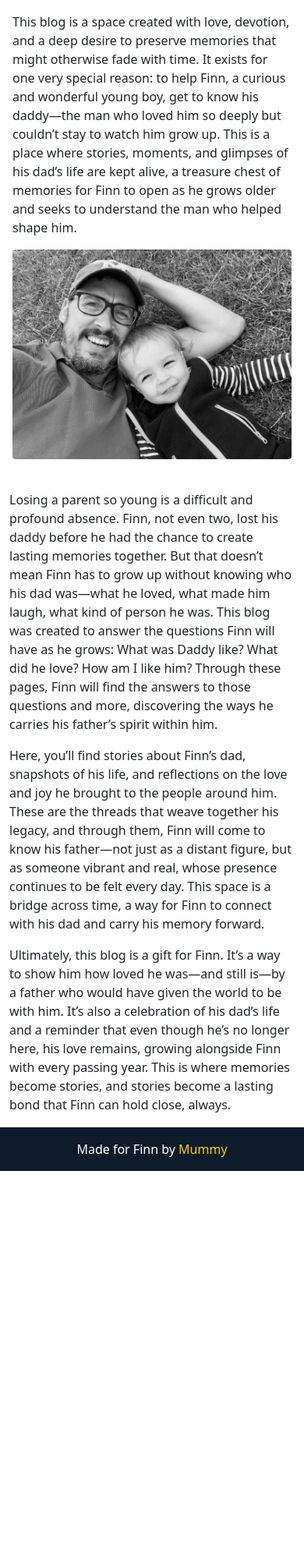
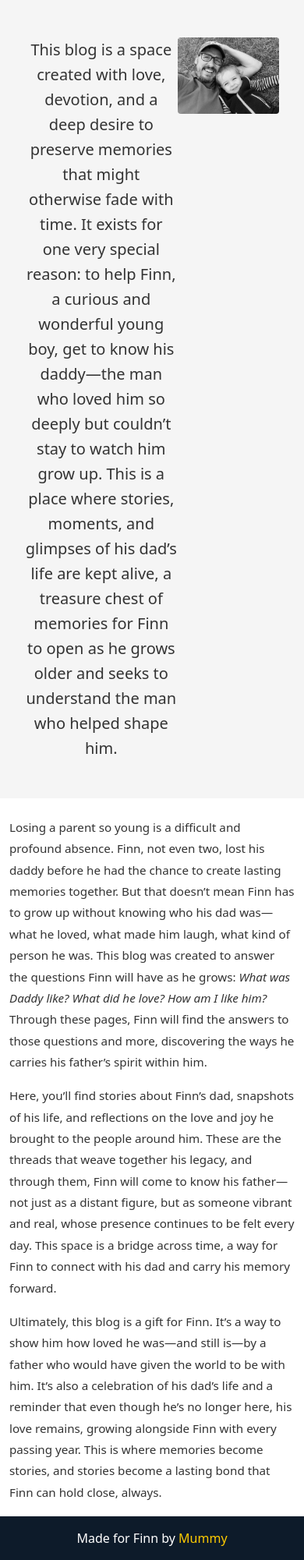
Before and after one commit to justynath/remember-me, a Django app: page /about/ in a window 390 px wide. Shown: the part 95-2096 px from the top of the page at 78% size. Before the commit the page ends 1597 px from the top, so only its background shows below. Run offline with Django 4.2, Linux system fonts and the light colour scheme.

Commit message:
Style the about page

```diff
--- a/memories/templates/memories/about.html
+++ b/memories/templates/memories/about.html
@@ -2,6 +2,11 @@
 {% load static %}
 
 {% block content %}
+
+{% block css %}
+    <link rel="stylesheet" href="{% static 'css/about.css' %}" />
+{% endblock css %}
+
 <div class="about-page">
     <!-- Introductory Section -->
     <div class="intro-section">
@@ -19,7 +24,7 @@
 
     <!-- Additional Content Section -->
     <div class="container mt-4">
-        <p>Losing a parent so young is a difficult and profound absence. Finn, not even two, lost his daddy before he had the chance to create lasting memories together. But that doesn’t mean Finn has to grow up without knowing who his dad was—what he loved, what made him laugh, what kind of person he was. This blog was created to answer the questions Finn will have as he grows: What was Daddy like? What did he love? How am I like him? Through these pages, Finn will find the answers to those questions and more, discovering the ways he carries his father’s spirit within him.</p>
+        <p>Losing a parent so young is a difficult and profound absence. Finn, not even two, lost his daddy before he had the chance to create lasting memories together. But that doesn’t mean Finn has to grow up without knowing who his dad was—what he loved, what made him laugh, what kind of person he was. This blog was created to answer the questions Finn will have as he grows: <em>What was Daddy like? What did he love? How am I like him?</em> Through these pages, Finn will find the answers to those questions and more, discovering the ways he carries his father’s spirit within him.</p>
 
         <p>Here, you’ll find stories about Finn’s dad, snapshots of his life, and reflections on the love and joy he brought to the people around him. These are the threads that weave together his legacy, and through them, Finn will come to know his father—not just as a distant figure, but as someone vibrant and real, whose presence continues to be felt every day. This space is a bridge across time, a way for Finn to connect with his dad and carry his memory forward.</p>
 
--- /dev/null
+++ b/static/css/about.css
@@ -0,0 +1,67 @@
+/* About Page Styling */
+.about-page .intro-section {
+    background-color: var(--clr-bg-light);
+    padding: 2rem 1rem;
+    display: flex;
+    flex-wrap: wrap;
+    gap: 1rem;
+}
+
+.about-page .intro-text {
+    flex: 1;
+    display: flex;
+    align-items: center;
+    justify-content: center;
+    text-align: center;
+    height: 100%;
+}
+
+.about-page .intro-text p {
+    font-size: 1.25rem;
+    color: var(--clr-text-dark);
+    line-height: 1.6;
+    margin: 0;
+}
+
+.about-page .intro-image {
+    flex: 0 0 40%;
+    padding: 1rem;
+}
+
+.about-page .intro-image img {
+    width: 100%;
+    border-radius: 8px;
+    height: auto;
+}
+
+/* Additional Content Section */
+.about-page .container {
+    color: var(--clr-text-dark);
+    font-size: 1rem;
+    line-height: 1.8;
+}
+
+/* Responsive Adjustments for About Page */
+/* somethign does not work - BUG */
+@media (max-width: 768px) {
+    .about-page .intro-section {
+        flex-direction: column;
+        align-items: center;
+    }
+
+    .about-page .intro-text {
+        text-align: center;
+        width: 100%;
+    }
+
+    .about-page .intro-image {
+        width: 100%;
+        max-width: 400px;
+        padding: 0;
+        margin-bottom: 1rem;
+    }
+
+    .about-page .container {
+        font-size: 0.95rem;
+    }
+}
```
